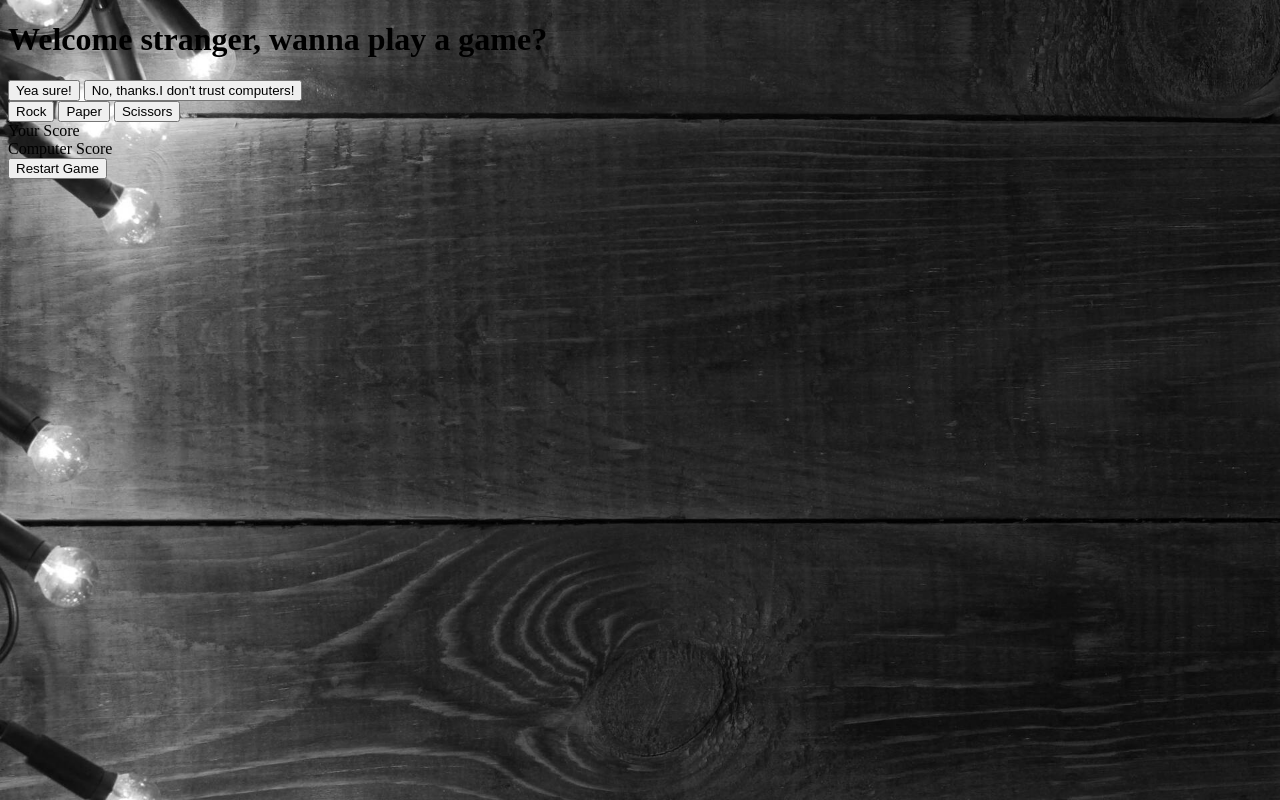
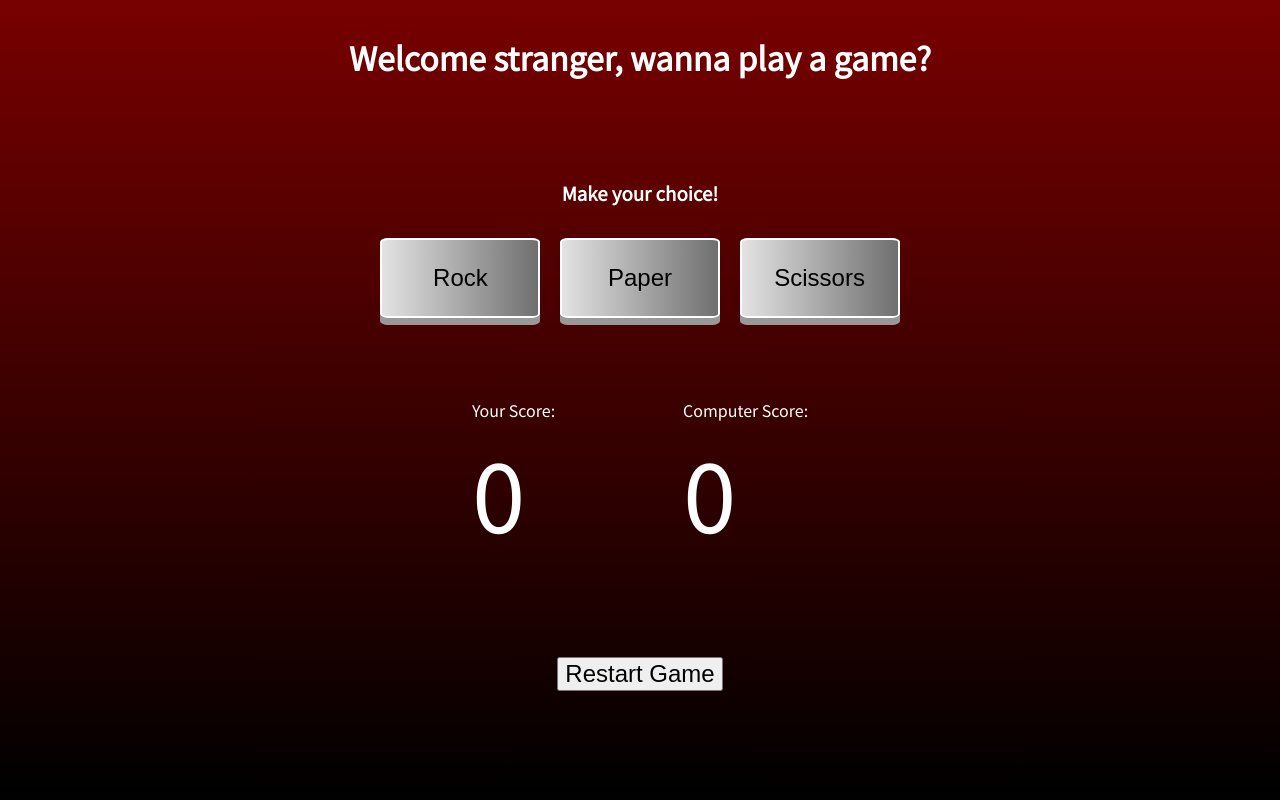
Before and after one commit to GokhanTurgut/rock-paper-scissors, a plain HTML site: page index.html in a window 1280 px wide. Both pictures are taken after a click on the button "Restart Game". Drawn offline with Linux system fonts and the light colour scheme.

Commit message:
Funtionality of the webpage has been changed and buttons, result, score, and restart has been added.

```diff
--- a/css/style.css
+++ b/css/style.css
@@ -1,4 +1,71 @@
 body {
-    background-image: url("../background-image.jpeg");
-    background-size: cover;
+    background: rgb(120,0,0);
+    background: linear-gradient(180deg, rgba(120,0,0,1) 0%, rgba(0,0,0,1) 100%);
+    color: white;
+    display: flex;
+    flex-direction: column;
+    justify-content: center;
+    align-items: center;
+    min-height: 100vh;
+    font-family: 'Noto Sans TC', sans-serif;
+    margin: 0;
 }
+
+h1 {
+    margin-bottom: 5rem;
+}
+
+h3 {
+    margin-bottom: 2rem;
+}
+
+.choice > button {
+    width: 10rem;
+    height: 5rem;
+    font-size: 1.5rem;
+    margin: 0 0.5rem;
+    border: solid 2px white;
+    border-radius: 5%;
+    background: rgb(227,227,227);
+    background: linear-gradient(90deg, rgba(227,227,227,1) 0%, rgba(111,111,111,1) 100%);
+    box-shadow: 0 7px #999;
+}
+
+.choice > button:hover {
+    background: white;
+}
+
+.choice > button:active {
+    transform: translateY(4px);
+    box-shadow: 0 3px #666;
+}
+
+.result {
+    margin-top: 2rem;
+    margin-bottom: 1rem;
+}
+
+.scoreContainer {
+    display: flex;
+    margin-top: 2rem;
+}
+
+.yourScoreContainer, .computerScoreContainer {
+    margin: 0rem 4rem;
+}
+
+.yourScore {
+    font-size: 6rem;
+}
+
+.computerScore {
+    font-size: 6rem;
+}
+
+.restart {
+    margin: 6rem 0;
+}
+
+.restartBtn {
+    font-size: 1.5rem;
+}
--- a/index.html
+++ b/index.html
@@ -6,14 +6,14 @@
     <meta name="viewport" content="width=device-width, initial-scale=1.0">
     <title>Rock-Paper-Scissors</title>
     <link rel="stylesheet" href="/css/style.css">
+    <link rel="preconnect" href="https://fonts.googleapis.com">
+    <link rel="preconnect" href="https://fonts.gstatic.com" crossorigin>
+    <link href="https://fonts.googleapis.com/css2?family=Noto+Sans+TC&display=swap" rel="stylesheet">
 </head>
 <body>
     <h1>Welcome stranger, wanna play a game?</h1>
 
-    <div class="question">
-        <button>Yea sure!</button>
-        <button>No, thanks.I don't trust computers!</button>
-    </div>
+    <h3>Make your choice!</h3>
 
     <div class="choice">
         <button class="rock">Rock</button>
@@ -21,16 +21,22 @@
         <button class="scissors">Scissors</button>
     </div>
 
-    <div class="result">
+    <div class="result"></div>
+
+    <div class="scoreContainer">
+
+        <div class="yourScoreContainer">
+            <div class="yourScoreTxt">Your Score:</div>
+            <div class="yourScore">0</div>
+        </div>
+
+        <div class="computerScoreContainer">
+            <div class="computerScoreTxt">Computer Score:</div>
+            <div class="computerScore">0</div>
+        </div>
 
     </div>
 
-    <div class="score">
-
-        <div class="yourScore">Your Score</div>
-        <div class="compiterScore">Computer Score</div>
-
-    </div>
     <div class="restart">
         <button class="restartBtn">Restart Game</button>
     </div>
--- a/js/script.js
+++ b/js/script.js
@@ -42,39 +42,36 @@ function playerPlay() {
     });
 }
 
+const result = document.querySelector(".result");
+const yourScore = document.querySelector(".yourScore");
+const computerScore = document.querySelector(".computerScore");
+
+let yourScoreInt = 0;
+let computerScoreInt = 0;
+
 function playRound(playerSelection, computerSelection) {
     if (playerSelection === computerSelection) {
-        console.log(`It's a tie you both choose ${playerSelection}!`);
-        console.log(`Score is Player = ${playerScore} and Computer = ${computerScore}`);
+        result.textContent = `It's a tie you both choose ${playerSelection}!`;
     }
     else if ((playerSelection === "rock" && computerSelection === "scissors") || (playerSelection === "paper" && computerSelection === "rock") || (playerSelection === "scissors" && computerSelection === "paper")) {
-        playerScore += 1;
-        console.log(`Player wins, ${playerSelection} beats ${computerSelection}!`);
-        console.log(`Score is Player = ${playerScore} and Computer = ${computerScore}`);
-
+        result.textContent = `Player wins, ${playerSelection} beats ${computerSelection}!`;
+        yourScoreInt++;
+        yourScore.textContent = yourScoreInt;
     }
     else if ((playerSelection === "rock" && computerSelection === "paper") || (playerSelection === "paper" && computerSelection === "scissors") || (playerSelection === "scissors" && computerSelection === "rock")) {
-        computerScore += 1;
-        console.log(`Computer wins, ${computerSelection} beats ${playerSelection}!`);
-        console.log(`Score is Player = ${playerScore} and Computer = ${computerScore}`);
-
+        result.textContent = `Computer wins, ${computerSelection} beats ${playerSelection}!`;
+        computerScoreInt++;
+        computerScore.textContent = computerScoreInt;
     }
 }
 
-let playerScore = 0;
-let computerScore = 0;
+const restartBtn = document.querySelector(".restartBtn");
 
-function game() {
+restartBtn.addEventListener("click", () => {
+    yourScoreInt = 0;
+    computerScoreInt = 0;
+    yourScore.textContent = yourScoreInt;
+    computerScore.textContent = computerScoreInt;
+})
 
-    playerScore = 0;
-    computerScore = 0;
-
-    for (let roundNumber = 0; roundNumber < 5; roundNumber++) {
-
-        let computerSelection = computerPlay();
-        let playerSelection = playerPlay();
-
-        playRound(playerSelection, computerSelection);
-    }
-
-}
+playerPlay();
```
Also changed, not shown: background-image.jpeg (deleted), 1 other file.
